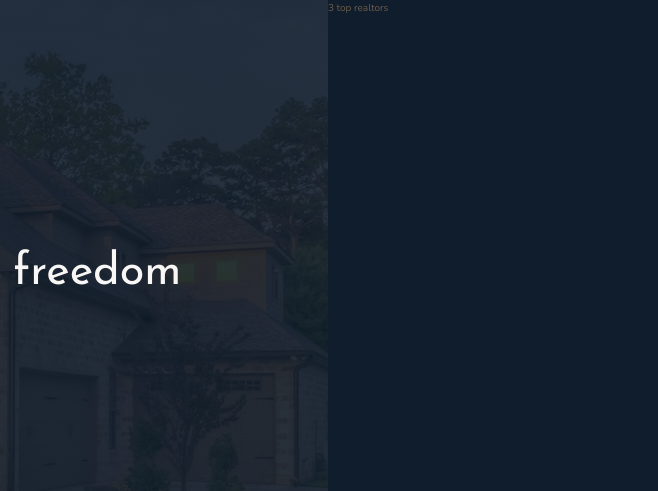
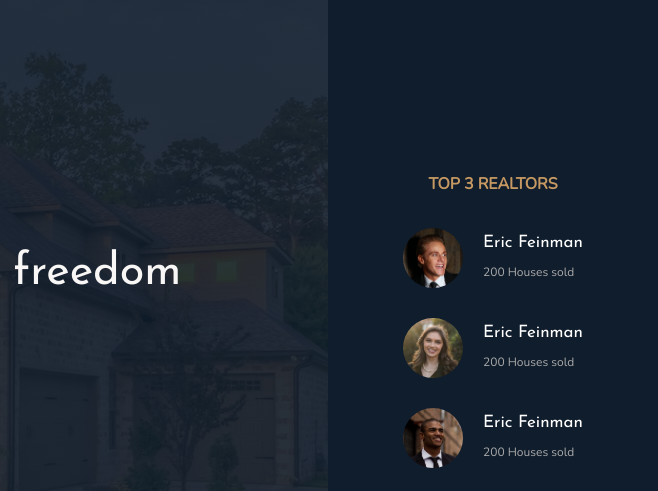
Before and after one commit to salmayaser/Nexter, a website: page index.html in a window 1280 px wide. Shown: the top 491 px of the page, 622-1280 px from the left. Drawn offline with nearby package versions, Linux system fonts and the light colour scheme.

Commit message:
building realtors section

```diff
--- a/index.html
+++ b/index.html
@@ -31,7 +31,24 @@
         <img src="./img/logo-techcrunch.png" />
       </div>
     </header>
-    <div class="realtors">3 top realtors</div>
+    <div class="realtors">
+      <h3 class="heading-3">Top 3 realtors</h3>
+      <div class="realtors__realtor">
+        <img class="realtors__img" src="./img/realtor-1.jpeg" />
+        <h4 class="heading-4 heading-4--light realtors__name">Eric Feinman</h4>
+        <span class="realtors__sales">200 Houses sold</span>
+      </div>
+      <div class="realtors__realtor">
+        <img class="realtors__img" src="./img/realtor-2.jpeg" />
+        <h4 class="heading-4 heading-4--light realtors__name">Eric Feinman</h4>
+        <span class="realtors__sales">200 Houses sold</span>
+      </div>
+      <div class="realtors__realtor">
+        <img class="realtors__img" src="./img/realtor-3.jpeg" />
+        <h4 class="heading-4 heading-4--light realtors__name">Eric Feinman</h4>
+        <span class="realtors__sales">200 Houses sold</span>
+      </div>
+    </div>
     <div class="features">
       <div class="feature">
         <svg class="feature__logo">
--- a/sass/_realtors.scss
+++ b/sass/_realtors.scss
@@ -1,4 +1,29 @@
 .realtors {
   background-color: $color-secondary;
   grid-column: col-start 7 / full-end;
+  display: grid;
+  grid-template-rows: repeat(4, max-content);
+  justify-content: center;
+  align-content: center;
+  row-gap: 3rem;
+  justify-items: center;
+
+  &__realtor {
+    display: grid;
+    grid-template-columns: max-content 1fr;
+    column-gap: 2rem;
+    align-items: center;
+  }
+
+  &__img {
+    width: 6rem;
+    height: 6rem;
+    border-radius: 50%;
+    grid-row: 1 / span 2;
+  }
+
+  &__sales {
+    font-size: 1.2rem;
+    color: $color-grey-light-2;
+  }
 }
--- a/sass/_typography.scss
+++ b/sass/_typography.scss
@@ -27,13 +27,15 @@
   font-size: 1.6rem;
   color: $color-primary;
   text-transform: uppercase;
+  color: $font-display;
 }
 .heading-4 {
   @extend %heading;
   font-size: 1.7rem;
+  color: $font-display;
 
   &--light {
-    color: $font-display;
+    color: #fff;
   }
 
   &--dark {
```
Also changed, not shown: css/styles.css, 1 other file.
